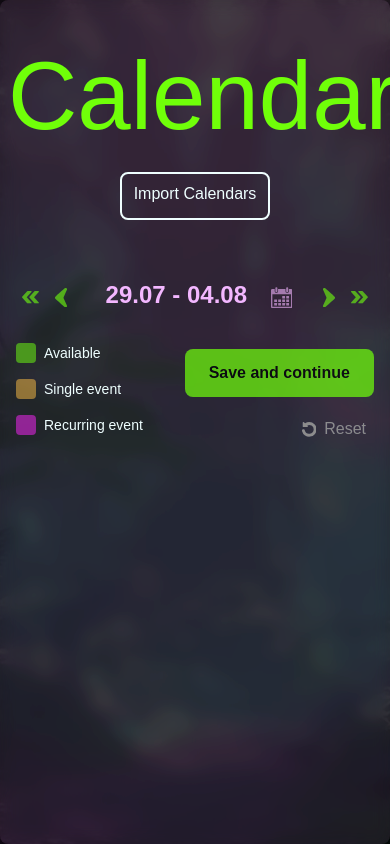
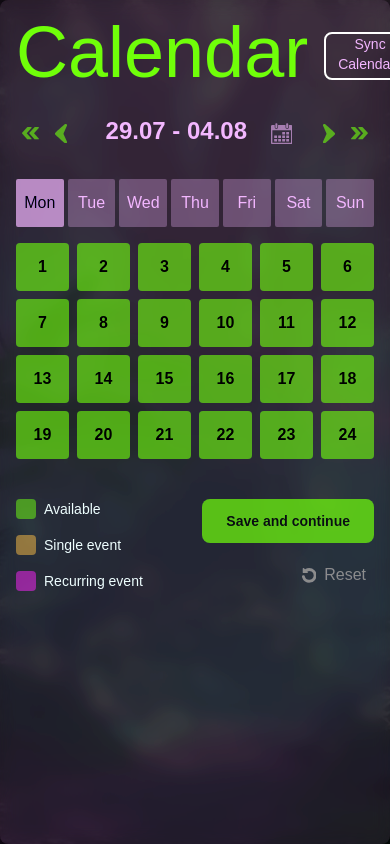
Before and after one commit to Visual-Riot/plaeen, a Next.js app: page /calendar in a window 390 px wide. Shown: the top 844 px of the page. Built offline with nearby package versions, Linux system fonts and the light colour scheme; a web font is replaced by a local one.

Commit message:
style refined -calendar buttons

```diff
--- a/src/app/(protected)/calendar/page.tsx
+++ b/src/app/(protected)/calendar/page.tsx
@@ -94,21 +94,27 @@ export default function Page() {
       {/* black overlay on background pic */}
       <div className="absolute inset-0 bg-black opacity-85"></div>
       {/* frosted glass */}
-      <div className="w-full md:w-4/5 min-h-screen md:min-h-4 bg-lightPurple bg-opacity-10 backdrop-filter backdrop-blur brightness-125 rounded-lg py-12 px-2 md:p-14">
+      <div className="w-full md:w-4/5 min-h-screen md:min-h-4 bg-lightPurple bg-opacity-10 backdrop-filter backdrop-blur brightness-125 rounded-lg py-4 md:py-12 px-2 md:p-14">
         {/* HEADLINE ROW */}
-        <div className="block md:flex md:justify-between">
-          <h1 className="text-8xl md:text-6xl text-green font-abolition text-center">
+        {/* <div className="block md:flex md:justify-between"> */}
+        <div className="flex justify-start md:justify-between">
+          <h1 className="pl-2 md:pl-0 text-7xl md:text-6xl text-green font-abolition text-center">
             Calendar
           </h1>
-          <div className="flex justify-center md:justify-end">
-            <OutlineButton onClick={importHandleClick} className="mt-7 md:mt-0">
-              Import Calendars
+          <div className="ml-4 md:ml-0 flex justify-center md:justify-end">
+            <OutlineButton
+              onClick={importHandleClick}
+              className="mt-4 md:mt-0 text-sm"
+              color="lightPurple"
+              hoverColor="lightGrey"
+            >
+              Sync Calendars
             </OutlineButton>
           </div>
         </div>
 
         {/* CALENDAR NAVIGATION ROW */}
-        <div className="flex justify-between items-center mt-16 md:mb-12 text-lightPurple text-2xl font-semibold">
+        <div className="flex justify-between items-center mt-8 md:mt-16 md:mb-12 text-lightPurple text-2xl font-semibold">
           {/* Mobile view */}
           <div className="flex flex-col lg:hidden w-full items-center">
             <div className="flex items-center">
@@ -133,6 +139,18 @@ export default function Page() {
                 <DoubleRightArrow className="ml-4 fill-green opacity-60 hover:opacity-100  transform-all duration-300 ease-in-out" />
               </button>
             </div>
+            <OutlineButton
+              onClick={handleCurrentWeek}
+              className={`text-sm h-8 border-0 underline
+                  ${
+                    isCurrentWeek
+                      ? "mt-[-24px] opacity-0 pointer-events-none"
+                      : "mt-4 opacity-100"
+                  }`}
+              color="lightGrey"
+            >
+              Back to current week
+            </OutlineButton>
           </div>
 
           {/* Desktop view */}
@@ -149,14 +167,14 @@ export default function Page() {
               </button>
               <OutlineButton
                 onClick={handleCurrentWeek}
-                className={`ml-8 text-base h-8 border-mediumGrey text-mediumGrey
+                className={`ml-4 text-base h-8 border-0 text-lightGrey text-sm
                   ${
                     isCurrentWeek
                       ? "opacity-0 pointer-events-none"
                       : "opacity-100"
                   }`}
               >
-                Current Week
+                ◄ <span className="underline">Back to current week</span>
               </OutlineButton>
             </div>
 
@@ -187,7 +205,7 @@ export default function Page() {
         />
 
         {/* Bottom Row with legend and submit button */}
-        <div className="flex items-center w-full justify-between mt-8 px-2">
+        <div className="flex items-start md:items-center w-full justify-between md:mt-8 px-2 md:px-0">
           <div className="flex flex-col lg:flex-row text-lightGrey font-light text-sm">
             <div className="flex flex-row pr-8 ">
               <div className="w-5 h-5 bg-green opacity-50 rounded mb-4 lg:mb-0 mr-2"></div>{" "}
@@ -203,9 +221,11 @@ export default function Page() {
             </div>
           </div>
 
+          {/* Buttons */}
           <div className="flex-col items-end lg:items-center flex lg:flex-row">
+            {/* save button on mobile */}
             <GreenButton
-              className="align-middle flex lg:hidden"
+              className="text-sm flex lg:hidden"
               onClick={() => console.log("Submit")}
             >
               Save and continue
@@ -220,6 +240,7 @@ export default function Page() {
               <ResetIcon className="mr-2 fill-current align-middle" />
               Reset
             </TertiaryButton>
+            {/* save button on desktop */}
             <GreenButton
               className="align-middle hidden lg:flex"
               onClick={() => console.log("Submit")}
--- a/src/components/buttons/OutlineButton.tsx
+++ b/src/components/buttons/OutlineButton.tsx
@@ -5,6 +5,8 @@ type ButtonProps = {
   children: React.ReactNode; // Accept any valid React node
   onClick: () => void; // Function to call on button click
   className?: string; // Optional prop to allow custom styling
+  color?: string; // Optional prop to allow custom color
+  hoverColor?: string; // Optional prop to allow custom hover color
 };
 
 // Button component
@@ -12,10 +14,12 @@ const OutlineButton: React.FC<ButtonProps> = ({
   children,
   onClick,
   className = "",
+  color = "lightGrey",
+  hoverColor = "lightPurple",
 }) => {
   return (
     <button
-      className={`btn bg-transparent border-lightGrey hover:border-lightPurple hover:text-lightPurple border-2 rounded-lg text-lightGrey h-12 pb-1 px-3 ease-in-out duration-300 ${className}`}
+      className={`btn bg-transparent border-${color} hover:border-${hoverColor} text-${color} hover:text-${hoverColor} border-2 rounded-lg h-12 pb-1 px-3 ease-in-out duration-300 ${className}`}
       onClick={onClick}
     >
       {children}
--- a/src/components/calendar/PlayerCalendarMobile.tsx
+++ b/src/components/calendar/PlayerCalendarMobile.tsx
@@ -60,7 +60,7 @@ const PlayerCalendarMobile: React.FC<PlayerCalendarMobileProps> = ({
   };
 
   return (
-    <div className={`my-10 ${className}`}>
+    <div className={`mt-2 mb-10 ${className}`}>
       <div className="w-full">
         {/* Days Names Column */}
         <div className="grid grid-cols-7 gap-1 md:gap-1 px-2 mt-4">
--- a/src/components/calendar/PlayerCalendarWrapper.tsx
+++ b/src/components/calendar/PlayerCalendarWrapper.tsx
@@ -50,6 +50,7 @@ const PlayerCalendarWrapper: React.FC<PlayerCalendarWrapperProps> = ({
     const handleResize = () => {
       setIsMobile(window.innerWidth <= 1024);
     };
+    handleResize();
     window.addEventListener("resize", handleResize);
     return () => window.removeEventListener("resize", handleResize);
   }, []);
```
